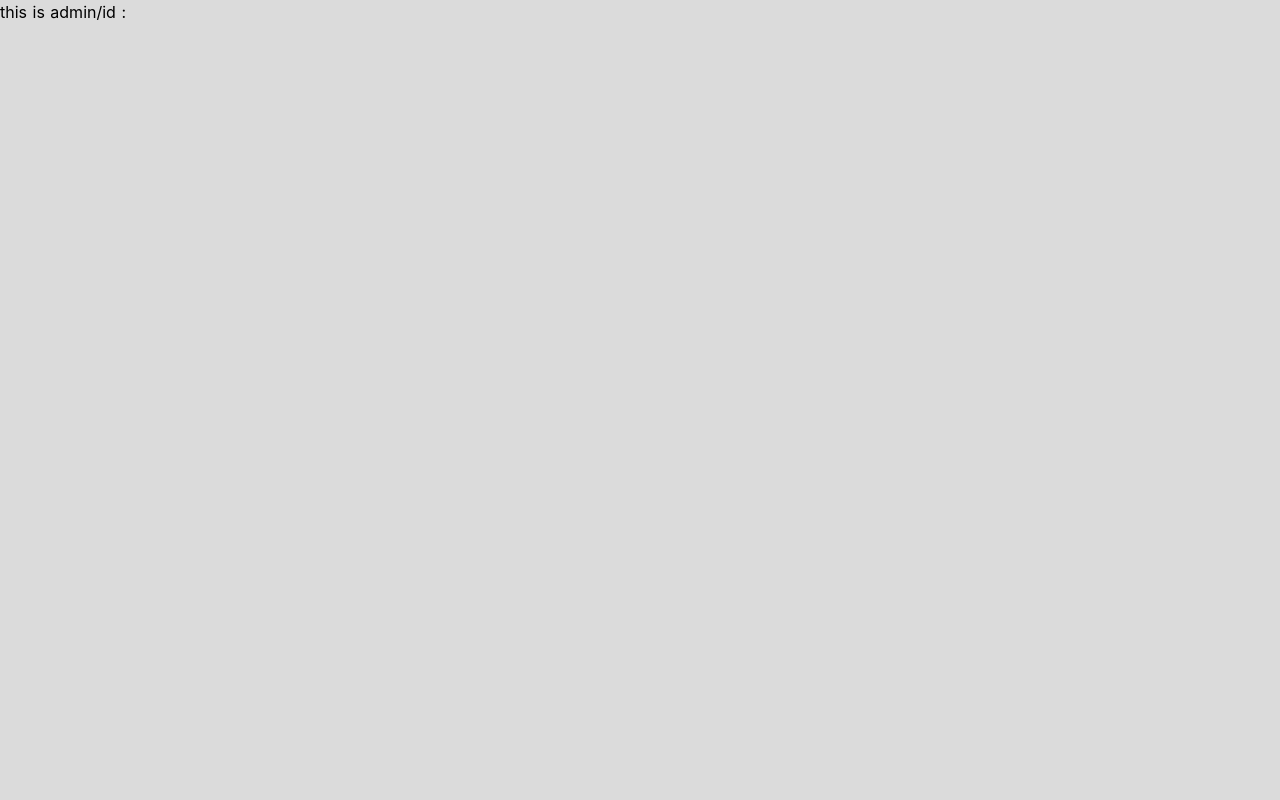
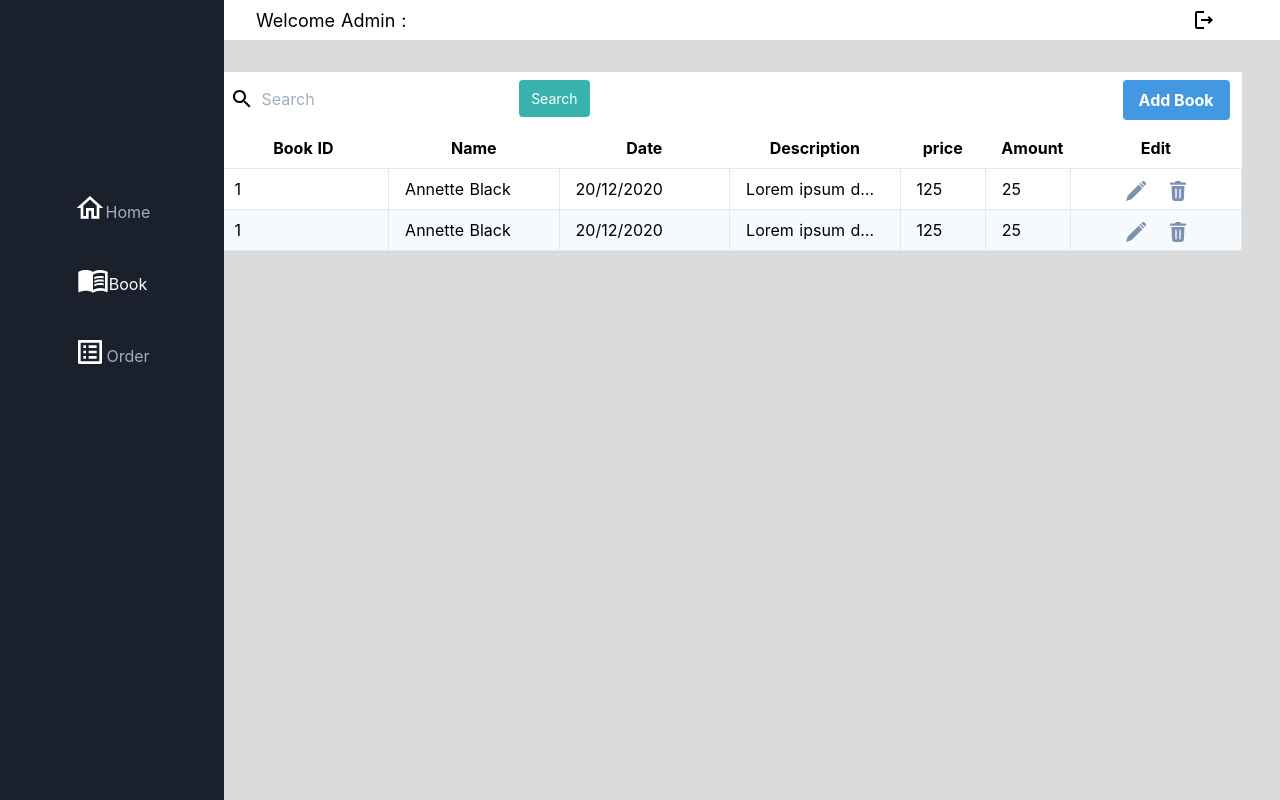
Before and after one commit to macsakarn/BookShop, a Nuxt app in the folder frontend/: page /admin/book in a window 1280 px wide. Built offline with nearby package versions, Linux system fonts and the light colour scheme.

Commit message:
Add page(Book,Order,loginAdmin,Home)

```diff
--- a/frontend/components/adminNav.vue
+++ b/frontend/components/adminNav.vue
@@ -15,10 +15,14 @@
     </nav>
     <aside class="bg-gray-900 w-56 fixed inset-y-0 text-white">
       <div class="hero mt-48 text-gray-500">
+        <NuxtLink to="home">
           <div class="bth_home text-center my-10 cursor-pointer" v-if="isLogin">
             <img src="~/assets/ADMIN/home_white_24dp.svg" class="inline w-8" />
             <span class="align-bottom">Home</span>
           </div>
+        </NuxtLink>
+
+        <NuxtLink to="book">
           <div class="bth_book text-center my-10 cursor-pointer" v-if="isLogin">
             <img
               src="~/assets/ADMIN/menu_book_white_24dp.svg"
@@ -26,13 +30,20 @@
             />
             <span class="align-bottom">Book</span>
           </div>
-        <div class="bth_order text-center my-10 cursor-pointer" v-if="isLogin">
+        </NuxtLink>
+
+        <NuxtLink to="order">
+          <div
+            class="bth_order text-center my-10 cursor-pointer"
+            v-if="isLogin"
+          >
             <img
               src="~/assets/ADMIN/list_alt_white_24dp.svg"
               class="inline w-8"
             />
             <span class="align-bottom">Order</span>
           </div>
+        </NuxtLink>
       </div>
     </aside>
   </section>
@@ -40,11 +51,9 @@
 
 <script>
 export default {
-  data() {
-    return {
-      isLogin: false,
-      username: "Sakarn Bantadjun",
-    };
+  props: {
+    isLogin: Boolean,
+    username: String,
   },
 };
 </script>
@@ -53,13 +62,9 @@ export default {
 html {
   background-color: #dbdbdb;
 }
-.bth_home:hover span {
-  color: #fff;
-}
-.bth_book:hover span {
-  color: #fff;
-}
-.bth_order:hover span {
+
+/* exact link will show the primary color for only the exact matching link */
+a.nuxt-link-exact-active {
   color: #fff;
 }
 </style>
--- /dev/null
+++ b/frontend/layouts/admin_nav.vue
@@ -0,0 +1,27 @@
+<template>
+  <div>
+    <nav class="bg-white max-w-full h-10 flex items-center justify-between">
+      <div class="titleAdmin">
+        <p class="text-lg self-start">
+          Welcome Admin : <span style="color: #ffc700">Sakarn Bantadjun</span>
+        </p>
+      </div>
+      <div class="icon-exit order-last"></div>
+    </nav>
+    <Nuxt />
+  </div>
+</template>
+
+<script>
+export default {};
+</script>
+
+<style >
+html {
+  font-family: "Source Sans Pro", -apple-system, BlinkMacSystemFont, "Segoe UI",
+    Roboto, "Helvetica Neue", Arial, sans-serif;
+  font-size: 16px;
+  word-spacing: 1px;
+  background: #dbdbdb;
+}
+</style>>
--- a/frontend/nuxt.config.js
+++ b/frontend/nuxt.config.js
@@ -39,12 +39,21 @@ export default {
   ],
 
   // Axios module configuration: https://go.nuxtjs.dev/config-axios
-  axios: {},
+  axios: {
+    baseURL: 'https://api.nuxtjs.dev'
+
+  },
 
   // Build Configuration: https://go.nuxtjs.dev/config-build
   build: {
   },
   server: {
     port: 8000
+  },
+  loading: {
+    color: 'DodgerBlue',
+    height: '10px',
+    continuous: true,
+    duration: 3000
   }
 }
--- a/frontend/pages/admin/_id/index.vue
+++ /dev/null
@@ -1,21 +0,0 @@
-<template>
-  <div class="">
-    this is admin/id : {{ this.pathId }}
-    <p>{{ message }}</p>
-  </div>
-</template>
-
-<script>
-export default {
-  async asyncData({ params }) {
-    const pathId = params.id; // When calling /abc the slug will be "abc"
-    return {
-      pathId,
-      message: "hello",
-    };
-  },
-};
-</script>
-
-<style lang="scss" scoped>
-</style>
--- /dev/null
+++ b/frontend/pages/admin/apitest.vue
@@ -0,0 +1,20 @@
+<template>
+  <section>
+    <!-- <adminNav :isLogin="false" /> -->
+    <li v-for="(mountain, index) in mountains" :key="index.id">
+      {{ mountain.title }}
+    </li>
+  </section>
+</template>
+
+<script>
+export default {
+  async asyncData({ $axios, $config }) {
+    const mountains = await $axios.$get(`/mountains`);
+    return { mountains };
+  },
+};
+</script>
+
+<style>
+</style>
--- /dev/null
+++ b/frontend/pages/admin/book.vue
@@ -0,0 +1,112 @@
+<template>
+  <section>
+    <adminNav :isLogin="true" />
+    <section class="mt-8 w-4/5 bg-white" style="margin-left: 17%">
+      <div class="top-bar flex justify-between">
+        <form class="w-full max-w-sm">
+          <div class="flex items-center py-2 px-3">
+            <img src="~/assets/USER/nav/search_black_24dp.svg" alt="" />
+            <input
+              class="appearance-none bg-transparent border-none w-full text-gray-700 mr-3 py-1 px-2 leading-tight focus:outline-none"
+              type="text"
+              placeholder="Search"
+            />
+            <button
+              class="flex-shrink-0 bg-teal-500 hover:bg-teal-700 border-teal-500 hover:border-teal-700 text-sm border-4 text-white py-1 px-2 rounded"
+              type="button"
+            >
+              Search
+            </button>
+          </div>
+        </form>
+        <div class="flex items-center py-2 px-3">
+          <button
+            class="bg-blue-500 hover:bg-blue-700 text-white font-bold py-2 px-4 rounded"
+          >
+            Add Book
+          </button>
+        </div>
+      </div>
+      <div class="tableBook">
+        <table class="table-fixed w-full">
+          <thead>
+            <tr>
+              <th class="px-4 py-2 w-2/12">Book ID</th>
+              <th class="px-4 py-2 w-2/12">Name</th>
+              <th class="px-4 py-2 w-2/12">Date</th>
+              <th class="px-4 py-2 w-2/12">Description</th>
+              <th class="px-4 py-2 w-1/12">price</th>
+              <th class="px-4 py-2 w-1/12">Amount</th>
+              <th class="px-4 py-2 w-2/12">Edit</th>
+            </tr>
+          </thead>
+          <tbody>
+            <tr>
+              <td class="border px-4 py-2">1</td>
+              <td class="border px-4 py-2">Annette Black</td>
+              <td class="border px-4 py-2">20/12/2020</td>
+              <td class="border px-4 py-2 truncate">
+                <span>
+                  Lorem ipsum dolor sit amet consectetur adipisicing elit. Rem
+                  aut exercitationem officiis eaque! Maxime qui officiis in eum!
+                  Rem eum facere animi maiores culpa fuga beatae veritatis harum
+                  quos velit?
+                </span>
+              </td>
+              <td class="border px-4 py-2">125</td>
+              <td class="border px-4 py-2">25</td>
+              <td class="border px-4 py-2">
+                <div class="icon text-center">
+                  <img
+                    src="~/assets/ADMIN/Edit.svg"
+                    alt=""
+                    class="inline mx-3"
+                  />
+                  <img
+                    src="~/assets/ADMIN/Group.svg"
+                    alt=""
+                    class="inline mx-3"
+                  />
+                </div>
+              </td>
+            </tr>
+            <tr class="bg-gray-100">
+              <td class="border px-4 py-2">1</td>
+              <td class="border px-4 py-2">Annette Black</td>
+              <td class="border px-4 py-2">20/12/2020</td>
+              <td class="border px-4 py-2 truncate">
+                Lorem ipsum dolor sit amet consectetur adipisicing elit. Rem aut
+                exercitationem officiis eaque! Maxime qui officiis in eum! Rem
+                eum facere animi maiores culpa fuga beatae veritatis harum quos
+                velit?
+              </td>
+              <td class="border px-4 py-2">125</td>
+              <td class="border px-4 py-2">25</td>
+              <td class="border px-4 py-2">
+                <div class="icon text-center">
+                  <img
+                    src="~/assets/ADMIN/Edit.svg"
+                    alt=""
+                    class="inline mx-3"
+                  />
+                  <img
+                    src="~/assets/ADMIN/Group.svg"
+                    alt=""
+                    class="inline mx-3"
+                  />
+                </div>
+              </td>
+            </tr>
+          </tbody>
+        </table>
+      </div>
+    </section>
+  </section>
+</template>
+
+<script>
+export default {};
+</script>
+
+<style>
+</style>
--- /dev/null
+++ b/frontend/pages/admin/home.vue
@@ -0,0 +1,13 @@
+<template>
+  <section>
+    <adminNav :isLogin="true" />
+    <p>order</p>
+  </section>
+</template>
+
+<script>
+export default {};
+</script>
+
+<style>
+</style>
--- a/frontend/pages/admin/index.vue
+++ b/frontend/pages/admin/index.vue
@@ -1,6 +1,6 @@
 <template>
   <section>
-    <adminNav />
+    <adminNav :isLogin="false" />
     <section
       class="flex justify-center mt-8 w-4/5 bg-white"
       style="margin-left: 17%"
@@ -14,18 +14,26 @@
             Username
           </label>
           <input
+            v-model="adminUserId"
             class="shadow appearance-none border rounded w-full py-2 px-3 text-gray-700 leading-tight focus:outline-none focus:shadow-outline"
+            :class="{ 'border-red-500': errorUsername }"
+            @click="errorUsername = false"
           />
+          <p class="text-red-500 text-xs italic" v-show="errorUsername">
+            Please choose a username.
+          </p>
         </div>
         <div class="mb-6">
           <label class="block text-gray-700 text-lg font-bold mb-2">
             Password
           </label>
           <input
+            v-model="adminPassword"
             class="shadow appearance-none border rounded w-full py-2 px-3 text-gray-700 mb-3 leading-tight focus:outline-none focus:shadow-outline"
             type="password"
             placeholder="******************"
             :class="{ 'border-red-500': errorPassword }"
+            @click="errorPassword = false"
           />
           <p class="text-red-500 text-xs italic" v-show="errorPassword">
             Please choose a password.
@@ -35,6 +43,7 @@
           <button
             class="bg-blue-500 hover:b g-blue-700 text-white font-bold py-2 px-4 rounded focus:outline-none focus:shadow-outline"
             type="button"
+            @click="loginAdmin()"
           >
             Sign In
           </button>
@@ -48,8 +57,23 @@
 export default {
   data() {
     return {
+      errorUsername: false,
       errorPassword: false,
+      adminUserId: "",
+      adminPassword: "",
     };
+  },
+  methods: {
+    loginAdmin() {
+      if (!!this.adminUserId && !!this.adminPassword) {
+        //Login
+        // this.$router.push({ path: `/admin/${99999}` });
+      } else {
+        //Error user is not input
+        this.errorUsername = true;
+        this.errorPassword = true;
+      }
+    },
   },
 };
 </script>
--- /dev/null
+++ b/frontend/pages/admin/order.vue
@@ -0,0 +1,13 @@
+<template>
+  <section>
+    <adminNav :isLogin="true" />
+    <p>order</p>
+  </section>
+</template>
+
+<script>
+export default {};
+</script>
+
+<style>
+</style>
```
Also changed, not shown: frontend/assets/ADMIN/Edit.svg (added), frontend/assets/ADMIN/Group.svg (added). Lines whose indentation alone changed are shown as unchanged.
